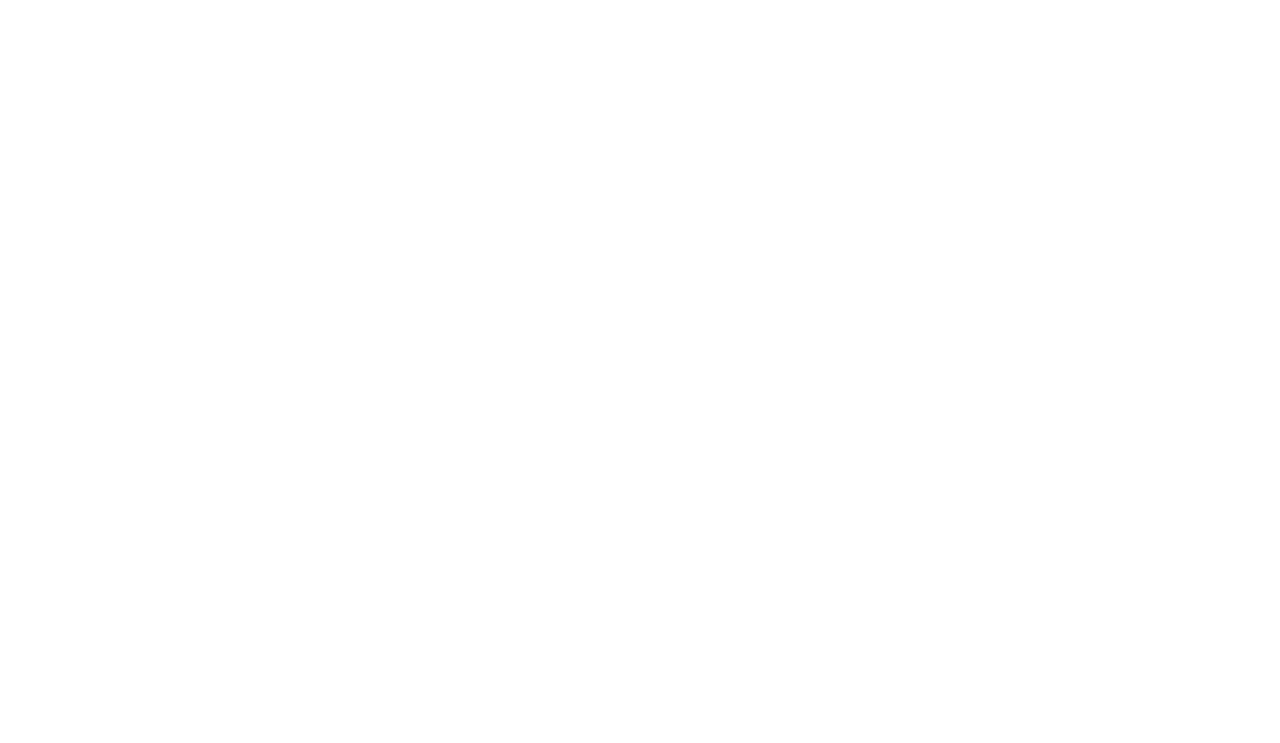
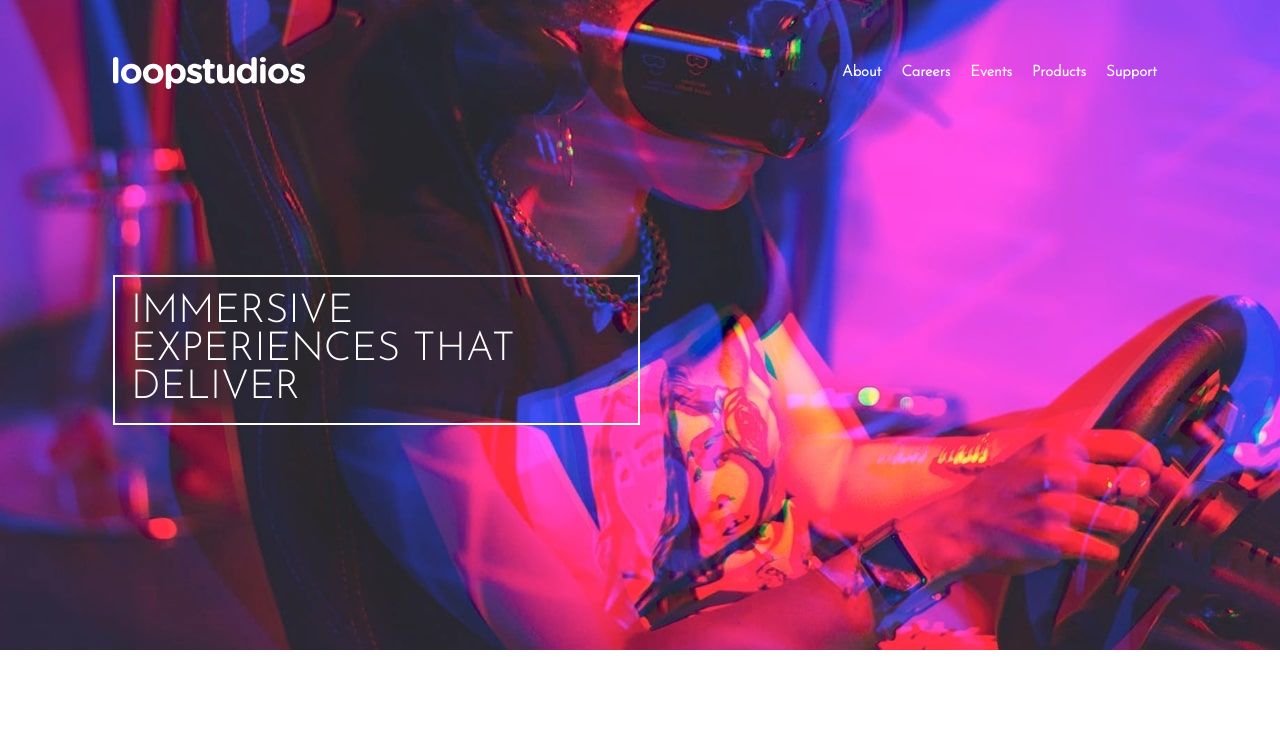
Before and after one commit to Suleeyman/FM-4-Loopstudios, a plain HTML site: page docs/index.html in a window 1280 px wide. Shown: the top 743 px of the page. Drawn offline with Linux system fonts and the light colour scheme.

Commit message:
docs folder re

```diff
--- a/docs/main.css
+++ b/docs/main.css
@@ -44,7 +44,7 @@ h2 {
 }
 
 main {
-  background: url(images/mobile/image-hero.jpg) center/cover no-repeat;
+  background: url(./mobile/image-hero.jpg) center/cover no-repeat;
   height: 650px;
   width: 100%;
   padding-top: 50px;
@@ -238,7 +238,7 @@ footer .copyright {
 
 @media screen and (min-width: 722px) {
   main {
-    background: url(images/desktop/image-hero.jpg) center/cover no-repeat;
+    background: url(./desktop/image-hero.jpg) center/cover no-repeat;
   }
 
   .mobile {
```
Also changed, not shown: 1 other file.
